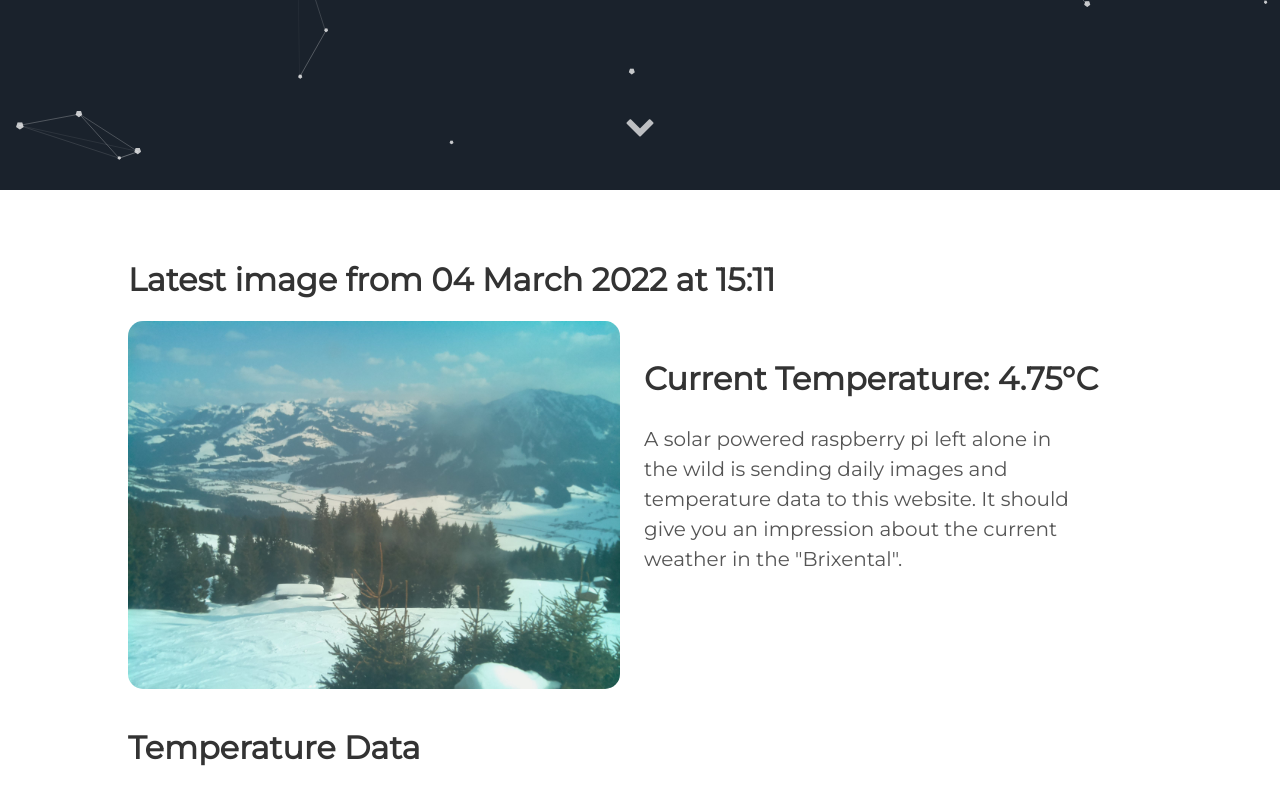
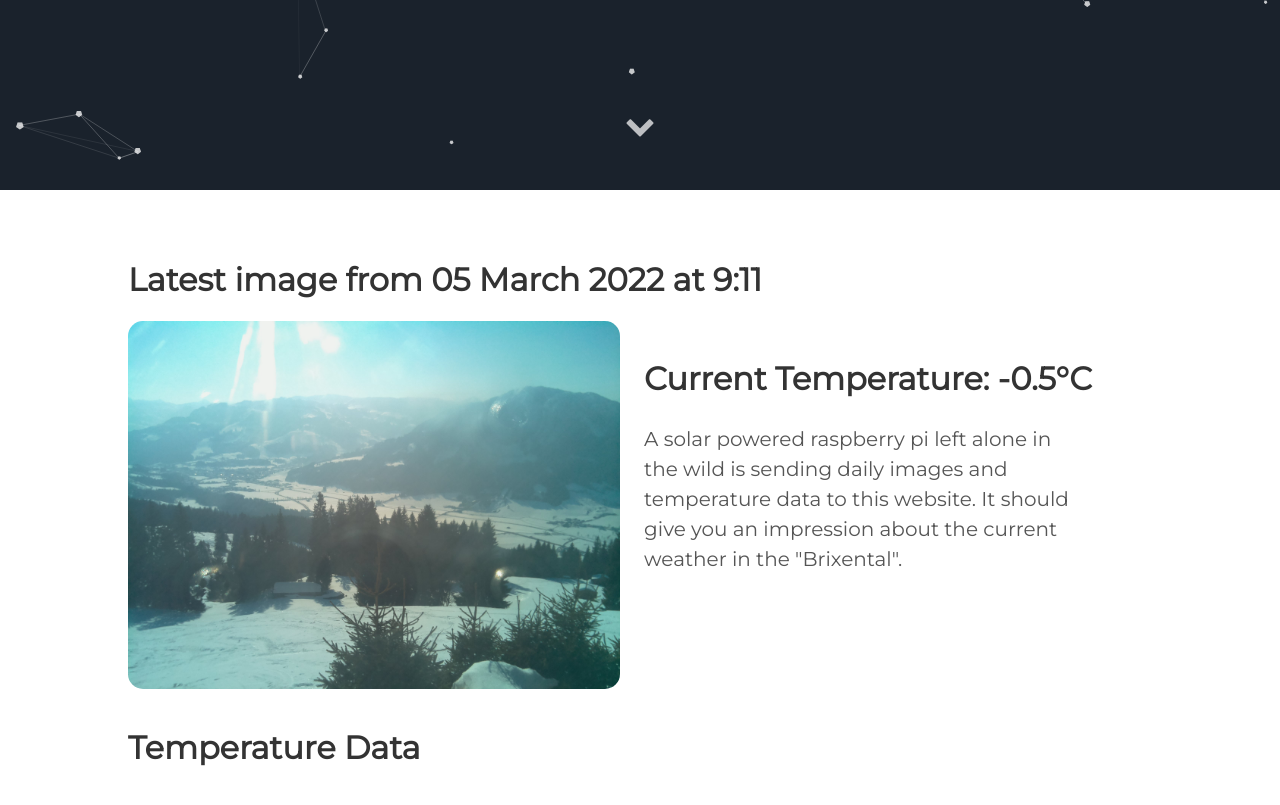
Before and after one commit to vektorious/vektorious.github.io, a Jekyll site: the page built from resources/huette.md, in a window 1280 px wide and 900 px high, scrolled down 710 px. Shown: the top 805 px of the window. Built offline with Jekyll 4.4.1, drawn with Linux system fonts in a browser that asks for light colours.

Commit message:
I'm a bot beep boop

```diff
--- a/resources/huette.md
+++ b/resources/huette.md
@@ -6,13 +6,13 @@ image: '/assets/img/'
 description: 'Live image from the Austrian alps'
 twitter_text: ' '
 ---
-## Latest image from 04 March 2022 at 15:11
+## Latest image from 05 March 2022 at  9:11
 <div class="huette">
   <div class="huette-image">
     <img src="{{ "/assets/img/huette.jpg" | prepend: site.baseurl }}">
   </div>
   <div class="huette-text">
-        <h2>Current Temperature: 4.75°C</h2>
+        <h2>Current Temperature: -0.5°C</h2>
         <p>A solar powered raspberry pi left alone in the wild is sending daily images and temperature data to this website. It should give you an impression about the current weather in the "Brixental".</p>
 
   </div>
```
Also changed, not shown: rpi-script/2022-03-05_090949.txt (renamed from rpi-script/2022-03-04_150947.txt, +5 -5 lines), rpi-script/huette.md (+2 -2 lines), assets/img/huette.jpg, assets/img/temp_plot.png, rpi-script/temp_plot.png, 1 other file.
